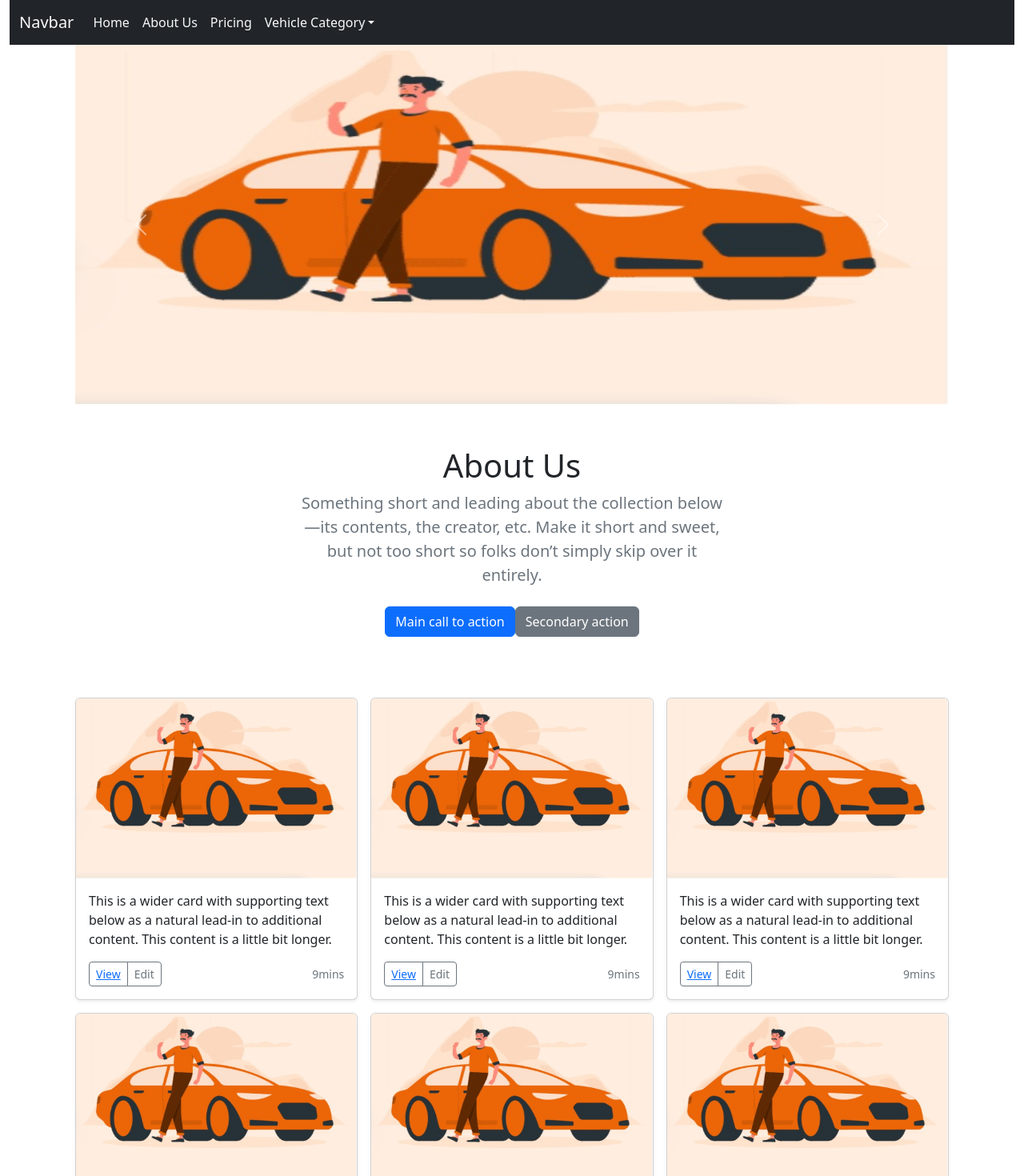
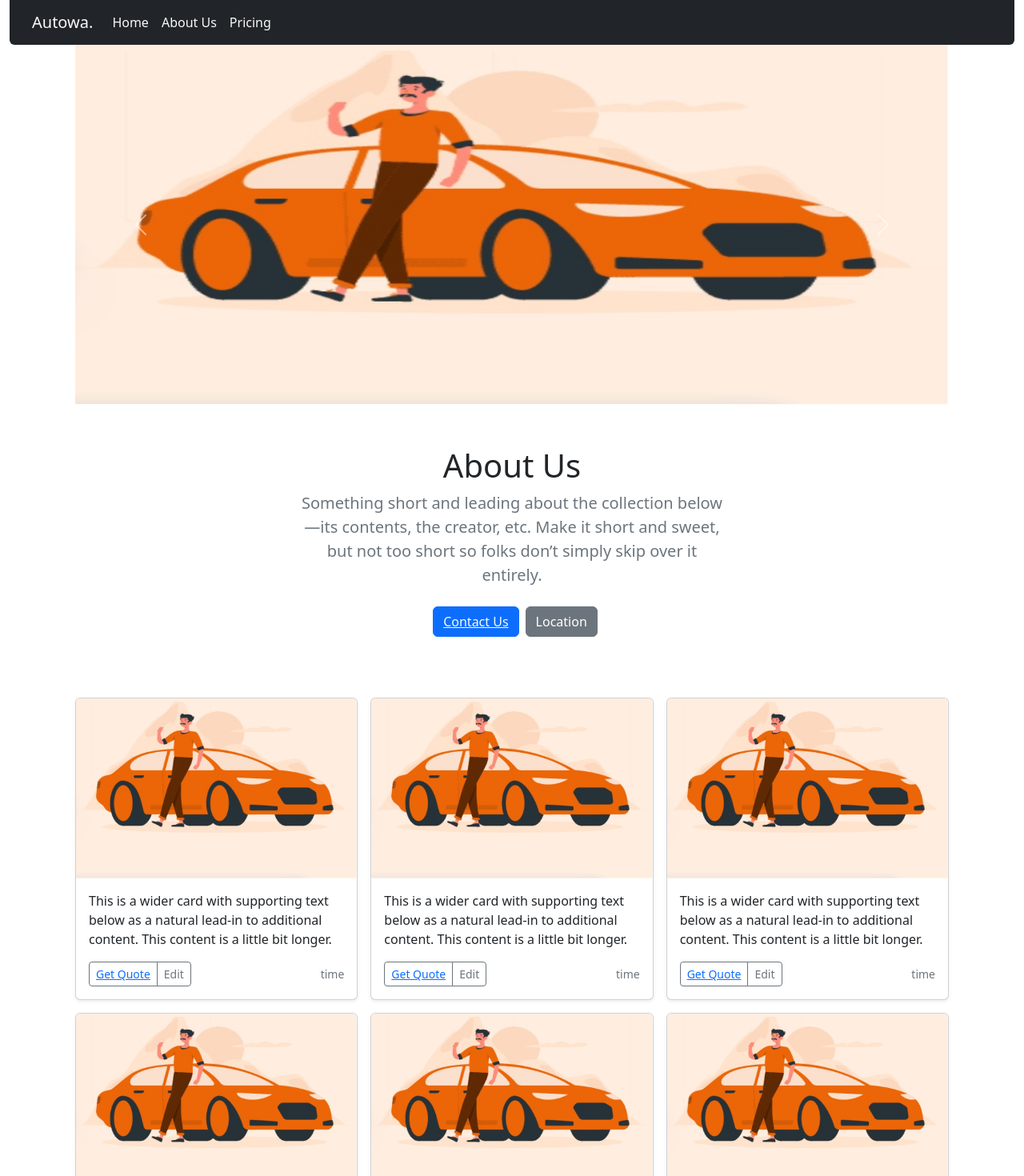
Before and after one commit to FSTeam3/ReactStatic, a React (Create React App) app: page / in a window 1280 px wide. Shown: the top 1470 px of the page at 80% size. Built offline with nearby package versions, Linux system fonts and the light colour scheme.

Commit message:
final touch

```diff
--- a/src/compo/Footers.js
+++ b/src/compo/Footers.js
@@ -3,11 +3,11 @@ import React from 'react'
 const Footers = () => {
   return (
 
-    <div className="bg-dark mt-3">
+    <div className="bg-dark mt-3 rounded-top">
         <div className='container-fluid'>
             <div className='row  text-center'>
                 <div className='col-md-6'>
-                    <div className='text-light'>
+                    <div className='text-light mt-4'>
                         <p>Vehicle</p>
                         <p>Vehicle</p>
                         <p>Vehicle</p>
@@ -15,7 +15,7 @@ const Footers = () => {
                     </div>
                 </div>
                 <div className='col-md-6'>
-                <div className='text-light'>
+                <div className='text-light mt-4'>
                 <p>Vehicle</p>
                         <p>Vehicle</p>
                         <p>Vehicle</p>
--- a/src/compo/Header.js
+++ b/src/compo/Header.js
@@ -15,9 +15,9 @@ function Header() {
                 </div>
             </nav> */}
 
-<nav className="navbar navbar-expand-lg bg-dark">
+<nav className="navbar navbar-expand-lg bg-dark rounded-bottom">
   <div className="container-fluid">
-    <Link className="navbar-brand text-light" to="/">Navbar</Link>
+    <Link className="navbar-brand text-light font-weight-bold mx-3" to="/">Autowa.</Link>
     <button className="navbar-toggler" type="button" data-bs-toggle="collapse" data-bs-target="#navbarNavDropdown" aria-controls="navbarNavDropdown" aria-expanded="false" aria-label="Toggle navigation">
       <span className="navbar-toggler-icon"></span>
     </button>
@@ -32,7 +32,7 @@ function Header() {
         <li className="nav-item">
           <Link className="nav-link text-light" to="/pricing">Pricing</Link>
         </li>
-        <li className="nav-item dropdown">
+        {/* <li className="nav-item dropdown">
           <a className="nav-link dropdown-toggle text-light" href="#" role="button" data-bs-toggle="dropdown" aria-expanded="false">
             Vehicle Category
           </a>
@@ -42,7 +42,7 @@ function Header() {
             <li><a className="dropdown-item text-light" href="#">Truck</a></li>
             <li><a className="dropdown-item text-light" href="#">Bus</a></li>
           </ul>
-        </li>
+        </li> */}
       </ul>
     </div>
   </div>
--- a/src/compo/Sections.js
+++ b/src/compo/Sections.js
@@ -1,4 +1,5 @@
 import React from 'react'
+import { Outlet, Link } from "react-router-dom";
 
 const Sections = () => {
   return (
@@ -8,11 +9,12 @@ const Sections = () => {
         <h1 className="fw-light">About Us</h1>
         <p className="lead text-muted">Something short and leading about the collection below—its contents, the creator, etc. Make it short and sweet, but not too short so folks don’t simply skip over it entirely.</p>
         <p>
-          <a href="#" className="btn btn-primary my-2">Main call to action</a>
-          <a href="#" className="btn btn-secondary my-2">Secondary action</a>
+          <a href="#" className="btn btn-primary my-2 mx-2 text-light"><Link className="text-light" to="/About_us">Contact Us</Link></a>
+          <a href="#" className="btn btn-secondary my-2">Location</a>
         </p>
       </div>
     </div>
+    <Outlet/>
     </section>
 
   )
--- a/src/datas/Card_data.js
+++ b/src/datas/Card_data.js
@@ -1,57 +1,57 @@
 const Card_Data = [
     {
         p : "This is a wider card with supporting text below as a natural lead-in to additional content. This content is a little bit longer.",
-        btn1 : "View",
+        btn1 : "Get Quote",
         btn2 : "Edit",
-        min : "9mins"
+        min : "time"
     },
     {
         p : "This is a wider card with supporting text below as a natural lead-in to additional content. This content is a little bit longer.",
-        btn1 : "View",
+        btn1 : "Get Quote",
         btn2 : "Edit",
-        min : "9mins"
+        min : "time"
     },
     {
         p : "This is a wider card with supporting text below as a natural lead-in to additional content. This content is a little bit longer.",
-        btn1 : "View",
+        btn1 : "Get Quote",
         btn2 : "Edit",
-        min : "9mins"
+        min : "time"
     },
     {
         p : "a",
-        btn1 : "a",
+        btn1 : "Get Quote",
         btn2 : "a",
-        min : "a"
+        min : "time"
     },
     {
         p : "This is a wider card with supporting text below as a natural lead-in to additional content. This content is a little bit longer.",
-        btn1 : "View",
+        btn1 : "Get Quote",
         btn2 : "Edit",
-        min : "9mins"
+        min : "time"
     },
     {
         p : "This is a wider card with supporting text below as a natural lead-in to additional content. This content is a little bit longer.",
-        btn1 : "View",
+        btn1 : "Get Quote",
         btn2 : "Edit",
-        min : "9mins"
+        min : "time"
     },
     {
         p : "This is a wider card with supporting text below as a natural lead-in to additional content. This content is a little bit longer.",
-        btn1 : "View",
+        btn1 : "Get Quote",
         btn2 : "Edit",
-        min : "9mins"
+        min : "time"
     },
     {
         p : "This is a wider card with supporting text below as a natural lead-in to additional content. This content is a little bit longer.",
-        btn1 : "View",
+        btn1 : "Get Quote",
         btn2 : "Edit",
-        min : "9mins"
+        min : "time"
     },
     {
         p : "This is a wider card with supporting text below as a natural lead-in to additional content. This content is a little bit longer.",
-        btn1 : "View",
+        btn1 : "Get Quote",
         btn2 : "Edit",
-        min : "9mins"
+        min : "time"
     },
 
 ]
```
Also changed, not shown: src/Pages/About_us.js.
